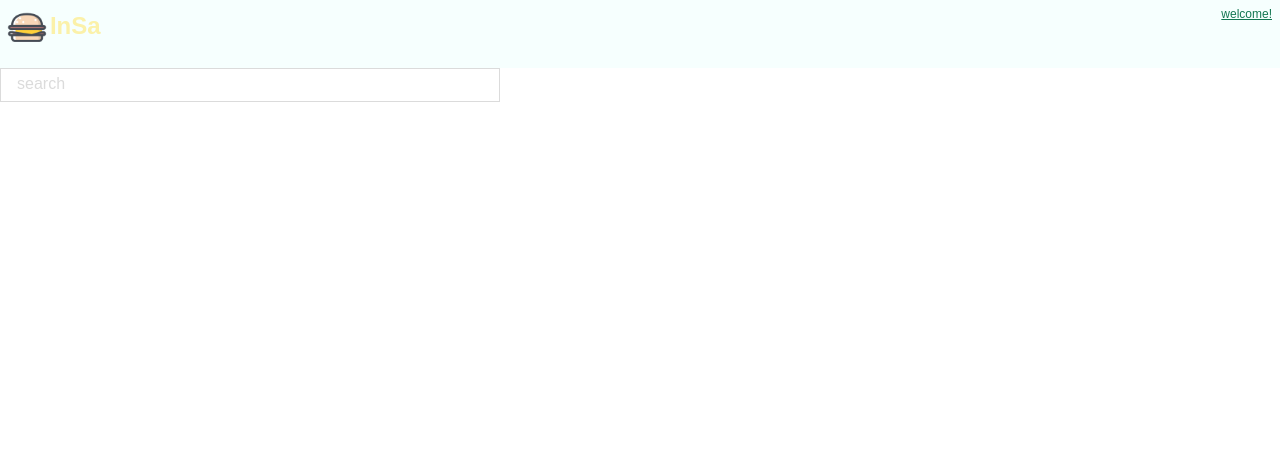
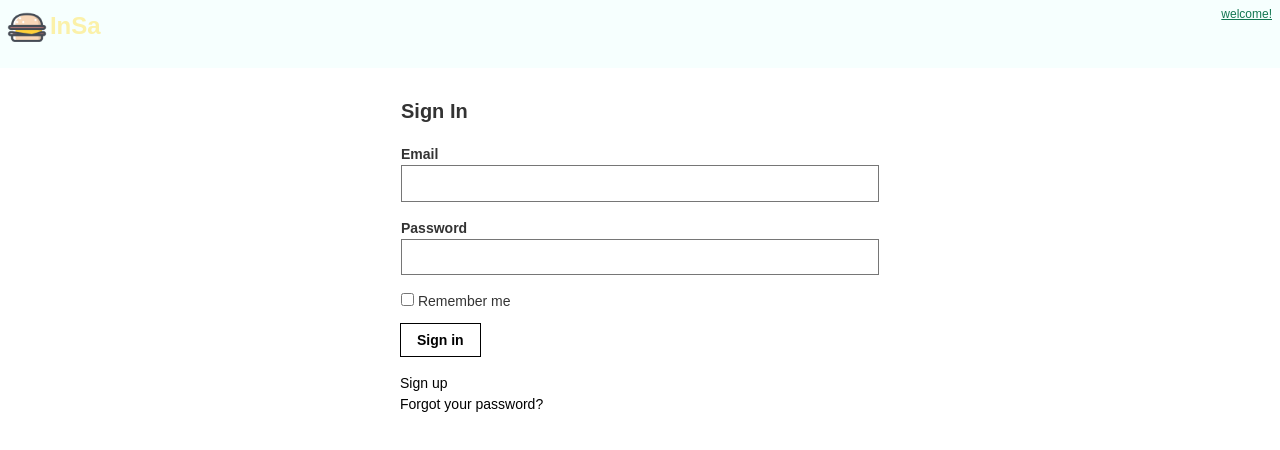
Before and after one commit to yuubd/IndecisiveSaver, a React (Create React App) app: page / in a window 1280 px wide. Shown: the top 450 px of the page. Built offline with nearby package versions, Linux system fonts and the light colour scheme.

Commit message:
minor changes

```diff
--- a/src/containers/App/App.js
+++ b/src/containers/App/App.js
@@ -98,7 +98,7 @@ class App extends Component {
 		return (
 			<div>
 				{navigation}
-				{route === 'signIn' ? signIn : route === 'signUp' ? signUp : placeList}
+				{route === 'home' ? placeList : route === 'signUp' ? signUp : signIn}
 			</div>
 		);
 	}
--- a/src/containers/SignIn/SignIn.js
+++ b/src/containers/SignIn/SignIn.js
@@ -19,8 +19,6 @@ const mapDispatchToProps = (dispatch) => {
 class SignIn extends React.Component {
 	onSubmitSignIn = () => {
 		const { signInEmail, signInPassword } = this.props;
-		console.log(signInEmail);
-		console.log(signInPassword);
 		fetch('http://localhost:3001/signin', {
 			method: 'post',
 			headers: { 'Content-Type': 'application/json' },
@@ -35,9 +33,7 @@ class SignIn extends React.Component {
 			.then((data) => {
 				// the data is user
 				if (data.id) {
-					console.log('go home');
 					this.props.onRouteChange('home');
-					console.log('went home');
 				}
 			})
 			.catch((err) => console.log('no user exists'));
--- a/src/containers/SignUp/SignUp.js
+++ b/src/containers/SignUp/SignUp.js
@@ -34,7 +34,7 @@ class SignUp extends React.Component {
 			.then((data) => {
 				// data is user created from signUp
 				if (data) {
-					this.props.loadUserProfile(data);
+					//this.props.loadUserProfile(data);
 					this.props.onRouteChange('home');
 				}
 			});
```
